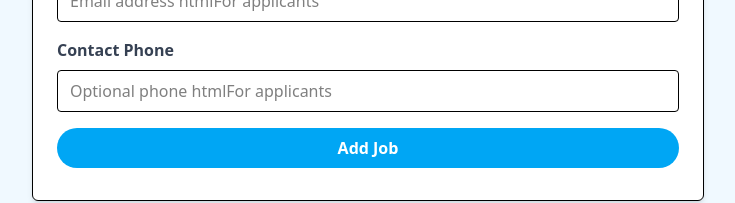
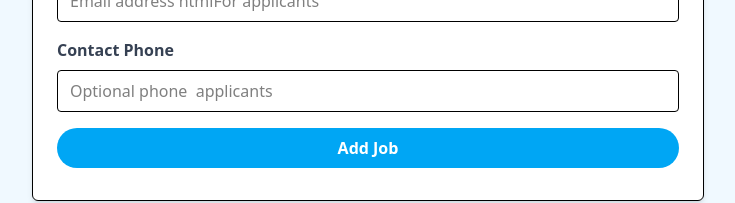
Before and after one commit to Younas-sudo/React-Jobs-app, a React (Vite) app: page /add-job in a window 1280 px wide. Shown: the part 1176-1379 px from the top of the page, without its empty margins (272-1007 px from the left). Built offline with nearby package versions, Linux system fonts and the light colour scheme.

Commit message:
Done for the day

```diff
--- a/src/pages/AddJobPage.jsx
+++ b/src/pages/AddJobPage.jsx
@@ -200,7 +200,7 @@ const AddJobPage = ({ addJobSubmit }) => {
                               id="contact_phone"
                               name="contact_phone"
                               className="border rounded w-full py-2 px-3"
-                              placeholder="Optional phone htmlFor applicants"
+                              placeholder="Optional phone  applicants"
                               value={contactPhone}
                               onChange={(e) => { setContactPhone(e.target.value) }}
                           />
--- a/src/pages/Edit.jsx
+++ b/src/pages/Edit.jsx
@@ -202,7 +202,7 @@ const Edit = ({ updateJobSubmit }) => {
                                 id="contact_phone"
                                 name="contact_phone"
                                 className="border rounded w-full py-2 px-3"
-                                placeholder="Optional phone htmlFor applicants"
+                                placeholder="Optional phone applicants"
                                 value={contactPhone}
                                 onChange={(e) => { setContactPhone(e.target.value) }}
                             />
```
